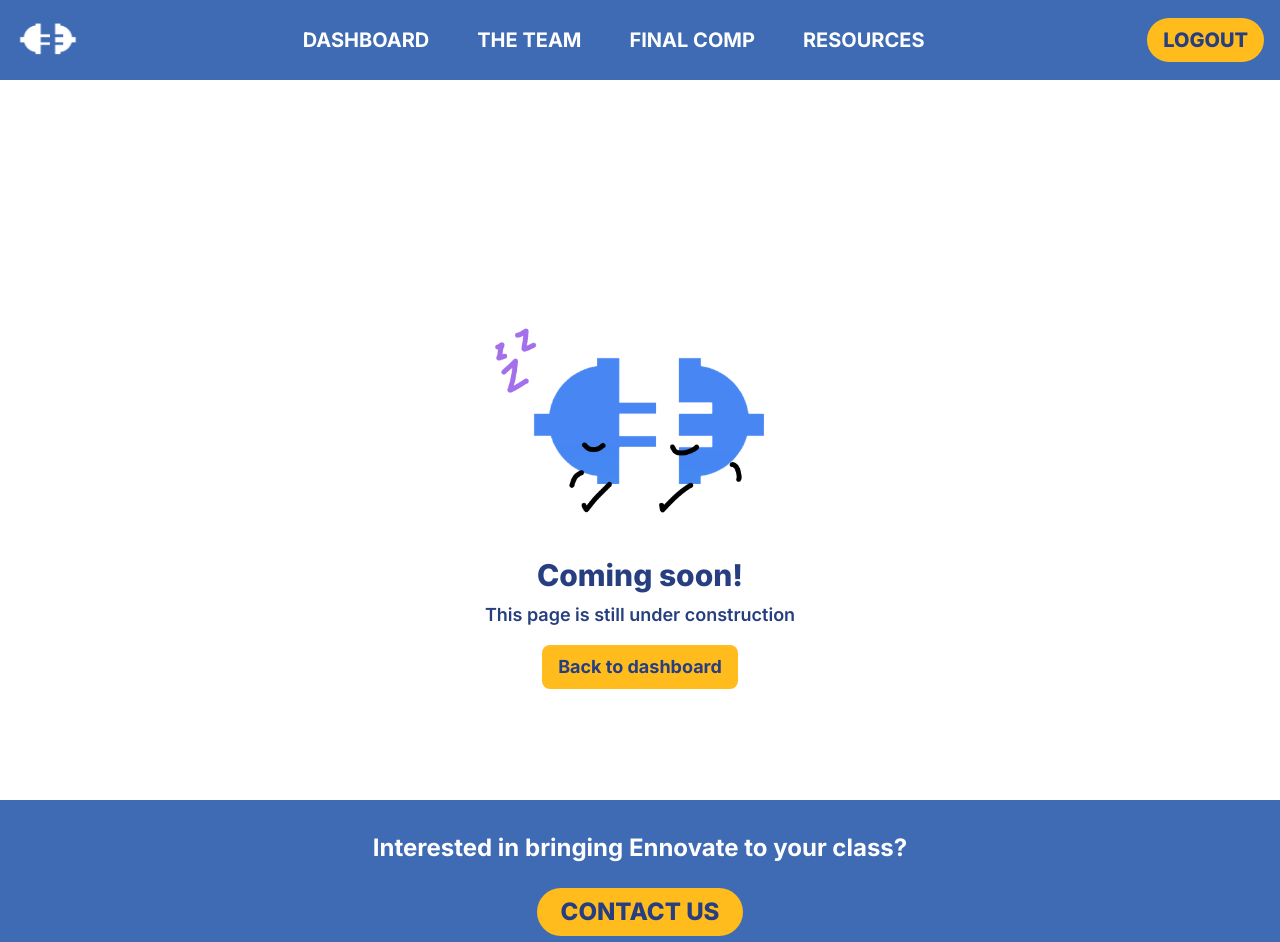
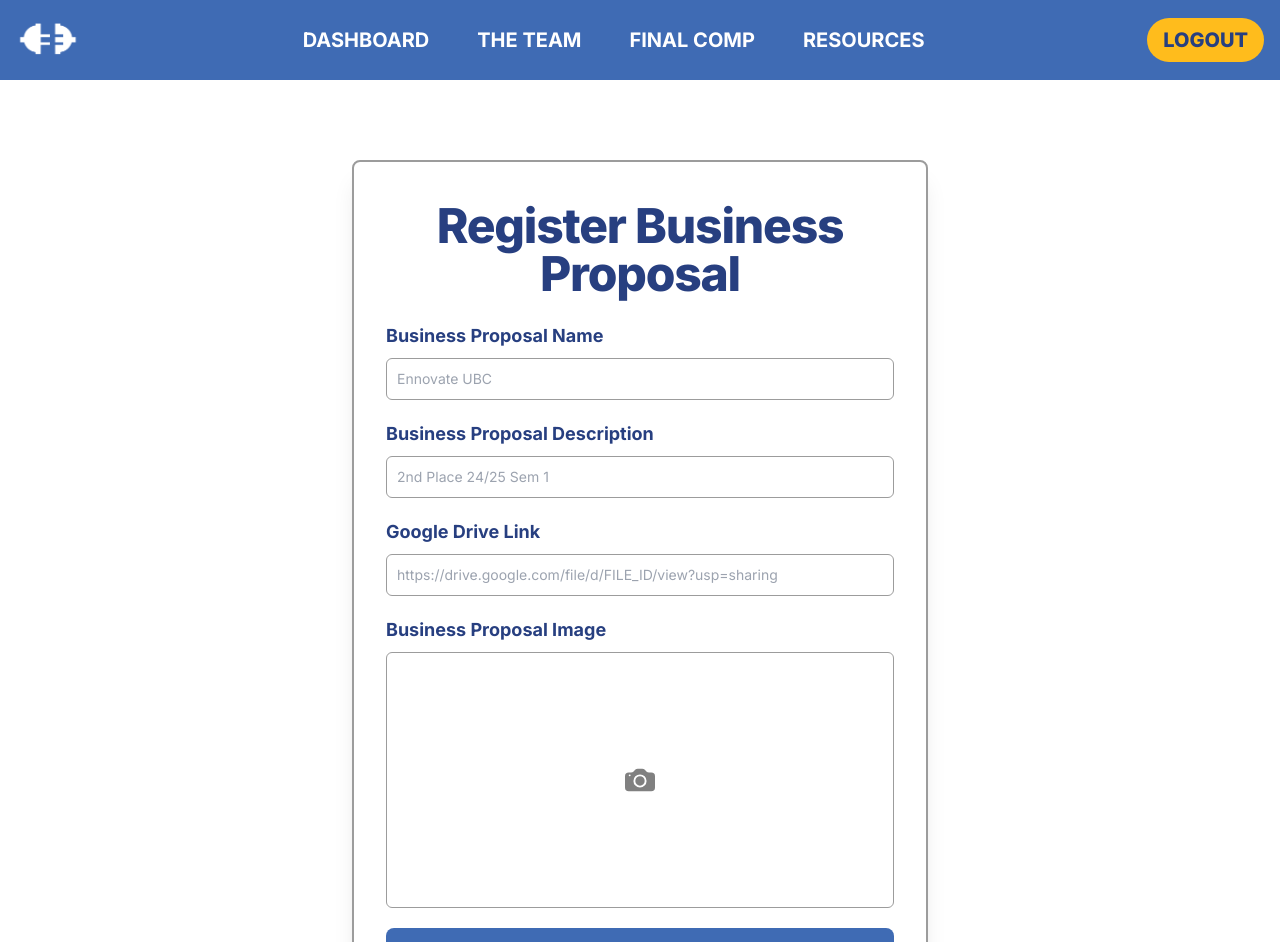
Before and after one commit to briannval/Ennovate-Portal-2024, a Next.js app: page /admin/business-proposals in a window 1280 px wide. Shown: the top 942 px of the page. Built offline with nearby package versions, Linux system fonts and the light colour scheme; no server answers; sample sign-in values are in the browser's storage.

Commit message:
Finished create workflow for business proposals

```diff
--- a/src/actions/db.ts
+++ b/src/actions/db.ts
@@ -6,6 +6,7 @@ import {
 } from "@/constants/actions";
 import { connectToDatabase } from "@/lib/mongoose";
 import { redis } from "@/lib/redis";
+import BusinessProposal, { IBusinessProposal } from "@/models/BusinessProposal";
 import TeamMember, { ITeamMember } from "@/models/TeamMember";
 import { FilterQuery } from "mongoose";
 
@@ -18,7 +19,7 @@ async function resetTeamMemberCache() {
 
 export async function fetchTeamMembers(
   query: string = "",
-  currentPage: number = 1,
+  currentPage: number = 1
 ) {
   await connectToDatabase();
   let queryObject: FilterQuery<ITeamMember> = {};
@@ -73,6 +74,17 @@ export async function createTeamMember(data: ITeamMember) {
   }
 }
 
+export async function createBusinessProposal(data: IBusinessProposal) {
+  try {
+    await connectToDatabase();
+    const { name, description, drive, image } = data;
+    await BusinessProposal.create({ name, description, drive, image });
+    await redis.del("businessProposal");
+  } catch (e) {
+    throw new Error("Failed to create team member");
+  }
+}
+
 export async function getTeamMemberId(data: ITeamMember) {
   try {
     await connectToDatabase();
@@ -106,6 +118,25 @@ export async function getTeamMemberById(id: string) {
   }
 }
 
+export async function getBusinessProposalById(id: string) {
+  try {
+    await connectToDatabase();
+    const businessProposal = await BusinessProposal.findById(id);
+    if (!businessProposal) {
+      throw new Error("Invalid id");
+    }
+    return {
+      name: businessProposal.name,
+      drive: businessProposal.drive,
+      description: businessProposal.description,
+      image: businessProposal.image,
+    };
+  } catch (e) {
+    console.log(e);
+    throw new Error("Failed to get team member by id");
+  }
+}
+
 export async function deleteTeamMember(id: string) {
   try {
     await connectToDatabase();
@@ -126,8 +157,27 @@ export async function updateTeamMember(id: string, data: ITeamMember) {
       image,
       title,
     });
-    await resetTeamMemberCache(); // sequential
+    await redis.del("businessProposal");
   } catch (e) {
     throw new Error("Failed to delete team member");
   }
 }
+
+export async function updateBusinessProposal(
+  id: string,
+  data: IBusinessProposal
+) {
+  try {
+    await connectToDatabase();
+    const { name, drive, description, image } = data;
+    await BusinessProposal.findByIdAndUpdate(id, {
+      name,
+      drive,
+      description,
+      image,
+    });
+    await redis.del("businessProposal");
+  } catch (e) {
+    throw new Error("Failed to delete team member");
+  }
+}
--- a/src/app/(pages)/(main)/(protected)/admin/business-proposals/page.tsx
+++ b/src/app/(pages)/(main)/(protected)/admin/business-proposals/page.tsx
@@ -1,5 +1,243 @@
-import UnderConstruction from "@/components/underConstruction";
+"use client";
 
-export default function AdminBusinessProposals() {
-  return <UnderConstruction />;
+import {
+  createBusinessProposal,
+  getBusinessProposalById,
+  updateBusinessProposal,
+} from "@/actions/db";
+import {
+  generateDrivePreviewURL,
+  uploadBase64ImageToFirebase,
+  validateFirebaseImageLink,
+} from "@/utils/utils";
+import { zodResolver } from "@hookform/resolvers/zod";
+import { useRouter } from "next/navigation";
+import { useCallback, useEffect, useState } from "react";
+import { useDropzone } from "react-dropzone";
+import { useForm } from "react-hook-form";
+import { z } from "zod";
+
+const businessProposalSchema = z.object({
+  name: z.string().min(1, "Name is required"),
+  description: z.string().min(1, "Description is required"),
+  drive: z.string().url("Invalid Google Drive link"),
+  image: z.string().min(1, "Image is required"),
+});
+
+type BusinessProposalFormData = z.infer<typeof businessProposalSchema>;
+
+export default function AdminBusinessProposal({
+  searchParams,
+}: {
+  searchParams?: {
+    update?: string;
+  };
+}) {
+  const [imagePreview, setImagePreview] = useState<string | null>(null);
+  const [isSubmitting, setIsSubmitting] = useState(false);
+  const updateId: string = searchParams?.update || "";
+
+  const router = useRouter();
+
+  const {
+    register,
+    handleSubmit,
+    setValue,
+    reset,
+    formState: { errors },
+  } = useForm<BusinessProposalFormData>({
+    resolver: zodResolver(businessProposalSchema),
+  });
+
+  useEffect(() => {
+    const setUpdateDefault = async () => {
+      if (updateId) {
+        console.log(updateId);
+        const businessProposal = await getBusinessProposalById(updateId);
+
+        reset({
+          name: businessProposal.name,
+          description: businessProposal.description,
+          drive: businessProposal.drive,
+          image: businessProposal.image,
+        });
+
+        setImagePreview(businessProposal.image);
+      }
+    };
+
+    setUpdateDefault();
+  }, [reset, updateId]);
+
+  const onDrop = useCallback(
+    (acceptedFiles: File[]) => {
+      const reader = new FileReader();
+      reader.onload = () => {
+        const base64 = reader.result as string;
+        setValue("image", base64, { shouldValidate: true });
+        setImagePreview(base64);
+      };
+      reader.readAsDataURL(acceptedFiles[acceptedFiles.length - 1]);
+    },
+    [setValue]
+  );
+
+  const { getRootProps, getInputProps } = useDropzone({ onDrop });
+
+  const onSubmit = async (data: BusinessProposalFormData) => {
+    try {
+      setIsSubmitting(true);
+      const { name, description, drive, image } = data;
+      let imageUrl;
+
+      if (updateId && validateFirebaseImageLink(image)) {
+        imageUrl = image;
+      } else {
+        imageUrl = await uploadBase64ImageToFirebase(
+          image,
+          name,
+          "business-proposals"
+        );
+      }
+
+      const driveUrl = generateDrivePreviewURL(drive);
+
+      const body = {
+        name: name,
+        description: description,
+        drive: driveUrl,
+        image: imageUrl,
+      };
+
+      if (updateId) {
+        await updateBusinessProposal(updateId, body);
+      } else {
+        await createBusinessProposal(body);
+      }
+      setIsSubmitting(false);
+      reset();
+      setImagePreview(null);
+
+      if (updateId) {
+        router.push("/business-proposals");
+      }
+    } catch (e) {
+      setIsSubmitting(false);
+    }
+  };
+
+  const CameraIcon = () => (
+    <svg
+      xmlns="http://www.w3.org/2000/svg"
+      width="30"
+      height="30"
+      fill="gray"
+      className="bi bi-camera-fill"
+      viewBox="0 0 16 16"
+    >
+      <path d="M10.5 8.5a2.5 2.5 0 1 1-5 0 2.5 2.5 0 0 1 5 0" />
+      <path d="M2 4a2 2 0 0 0-2 2v6a2 2 0 0 0 2 2h12a2 2 0 0 0 2-2V6a2 2 0 0 0-2-2h-1.172a2 2 0 0 1-1.414-.586l-.828-.828A2 2 0 0 0 9.172 2H6.828a2 2 0 0 0-1.414.586l-.828.828A2 2 0 0 1 3.172 4zm.5 2a.5.5 0 1 1 0-1 .5.5 0 0 1 0 1m9 2.5a3.5 3.5 0 1 1-7 0 3.5 3.5 0 0 1 7 0" />
+    </svg>
+  );
+
+  return (
+    <div className="h-full flex items-center justify-center bg-white">
+      <form
+        onSubmit={handleSubmit(onSubmit)}
+        className="max-w-xl w-full bg-white p-8 border-2 border-ennovate-gray shadow-xl rounded-lg m-20"
+      >
+        <p className="mt-2 text-4xl text-center font-extrabold tracking-tight text-ennovate-dark-blue sm:text-5xl mb-6">
+          {updateId ? "Update Business Proposal" : "Register Business Proposal"}
+        </p>
+        <div className="mb-5">
+          <label
+            htmlFor="name"
+            className="block mb-2 text-lg font-bold text-ennovate-dark-blue"
+          >
+            Business Proposal Name
+          </label>
+          <input
+            id="name"
+            {...register("name")}
+            className={`bg-white border ${
+              errors.name ? "border-red-500" : "border-ennovate-gray"
+            } text-ennovate-main text-sm rounded-md focus:ring-blue-500 focus:border-ennovate-main block w-full p-2.5`}
+            placeholder="Ennovate UBC"
+          />
+        </div>
+        <div className="mb-5">
+          <label
+            htmlFor="description"
+            className="block mb-2 text-lg font-bold text-ennovate-dark-blue"
+          >
+            Business Proposal Description
+          </label>
+          <input
+            id="description"
+            {...register("description")}
+            className={`bg-white border ${
+              errors.description ? "border-red-500" : "border-ennovate-gray"
+            } text-ennovate-main text-sm rounded-md focus:ring-blue-500 focus:border-ennovate-main block w-full p-2.5`}
+            placeholder="2nd Place 24/25 Sem 1"
+          />
+        </div>
+        <div className="mb-5">
+          <label
+            htmlFor="drive"
+            className="block mb-2 text-lg font-bold text-ennovate-dark-blue"
+          >
+            Google Drive Link
+          </label>
+          <input
+            type="url"
+            id="drive"
+            {...register("drive")}
+            className={`bg-white border ${
+              errors.drive ? "border-red-500" : "border-ennovate-gray"
+            } text-ennovate-main text-sm rounded-md focus:ring-blue-500 focus:border-ennovate-main block w-full p-2.5`}
+            placeholder="https://drive.google.com/file/d/FILE_ID/view?usp=sharing"
+          />
+        </div>
+        <div className="mb-5">
+          <label
+            htmlFor="image"
+            className="block mb-2 text-lg font-bold text-ennovate-dark-blue"
+          >
+            Business Proposal Image
+          </label>
+          <div
+            {...getRootProps()}
+            className={`bg-white border ${
+              errors.image ? "border-red-500" : "border-ennovate-gray"
+            } text-ennovate-main text-sm rounded-md focus:ring-blue-500 focus:border-ennovate-main block w-full h-64 flex items-center justify-center cursor-pointer`}
+          >
+            <input {...getInputProps()} />
+            {imagePreview ? (
+              <img
+                src={imagePreview}
+                alt="Preview"
+                className="h-full w-full object-contain rounded-md"
+              />
+            ) : (
+              <CameraIcon />
+            )}
+          </div>
+        </div>
+        <button
+          type="submit"
+          className="text-white text-lg font-bold bg-ennovate-main rounded-lg w-full px-5 py-2.5 text-center"
+          style={{ opacity: isSubmitting ? 0.7 : 1 }}
+          disabled={isSubmitting}
+        >
+          {isSubmitting
+            ? updateId
+              ? "Updating..."
+              : "Submitting..."
+            : updateId
+              ? "Update"
+              : "Submit"}
+        </button>
+      </form>
+    </div>
+  );
 }
--- a/src/app/(pages)/(main)/(protected)/admin/team/page.tsx
+++ b/src/app/(pages)/(main)/(protected)/admin/team/page.tsx
@@ -28,7 +28,7 @@ const teamMemberSchema = z.object({
 
 type TeamMemberFormData = z.infer<typeof teamMemberSchema>;
 
-export default function AdminTeam({
+export default function AdminTeamMember({
   searchParams,
 }: {
   searchParams?: {
@@ -81,7 +81,7 @@ export default function AdminTeam({
       };
       reader.readAsDataURL(acceptedFiles[acceptedFiles.length - 1]);
     },
-    [setValue],
+    [setValue]
   );
 
   const { getRootProps, getInputProps } = useDropzone({ onDrop });
--- a/src/utils/utils.ts
+++ b/src/utils/utils.ts
@@ -23,6 +23,16 @@ export const getImageExtensionFromFirebaseLink = (firebaseLink: string) => {
 export const sleep = (ms: number) =>
   new Promise((resolve) => setTimeout(resolve, ms));
 
+export const generateDrivePreviewURL = (drive: string) => {
+  let strToReplace;
+  if (drive.includes("view")) {
+    strToReplace = "view?usp=sharing";
+  } else {
+    strToReplace = "edit?usp=sharing";
+  }
+  return drive.replace(strToReplace, "preview");
+};
+
 export const validateFirebaseImageLink = (firebaseLink: string) => {
   return (
     firebaseLink.includes("firebasestorage.googleapis.com") &&
@@ -33,7 +43,7 @@ export const validateFirebaseImageLink = (firebaseLink: string) => {
 export async function uploadBase64ImageToFirebase(
   image: string,
   name: string,
-  folder: string,
+  folder: string
 ) {
   try {
     const urlizedName = urlizeString(name);
@@ -51,7 +61,7 @@ export async function uploadBase64ImageToFirebase(
 export async function deleteBase64ImageFromFirebase(
   image: string,
   name: string,
-  folder: string,
+  folder: string
 ) {
   try {
     const urlizedName = urlizeString(name);
```
